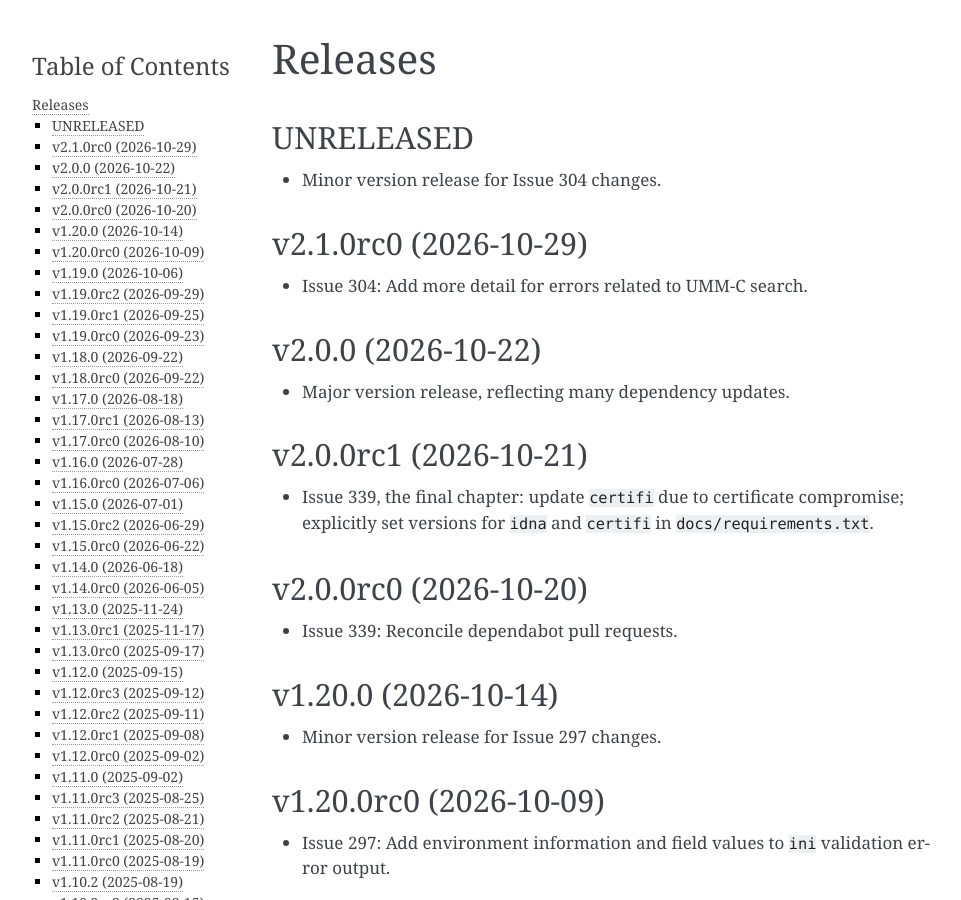
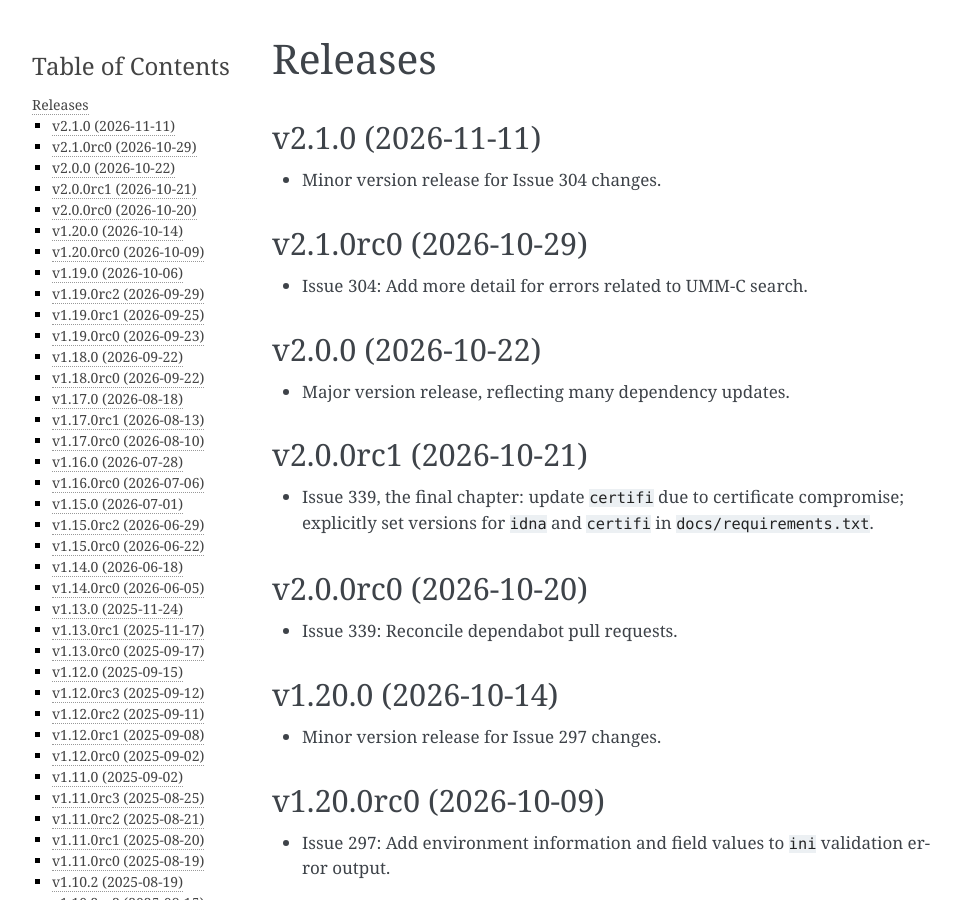
Before and after one commit to nsidc/granule-metgen, a Sphinx documentation site: the page built from docs/source/releases.rst, in a window 1280 px wide and 900 px high. Shown: the whole window, without its empty margins (148-1109 px from the left). Built offline with Sphinx 7.4.7, drawn with Linux system fonts in a browser that asks for light colours.

Commit message:
Bump version: 2.1.0rc0 → 2.1.0

```diff
--- a/CHANGELOG.md
+++ b/CHANGELOG.md
@@ -1,4 +1,4 @@
-## UNRELEASED
+## v2.1.0 (2026-11-11)
 
 * Minor version release for Issue 304 changes.
 
--- a/docs/source/conf.py
+++ b/docs/source/conf.py
@@ -6,8 +6,8 @@
 project = "MetGenC"
 copyright = "2024, NSIDC"
 author = "National Snow and Ice Data Center"
-release = "v2.1.0rc0"
-version = "v2.1.0rc0"
+release = "v2.1.0"
+version = "v2.1.0"
 
 extensions = [
     "myst_parser",
--- a/pyproject.toml
+++ b/pyproject.toml
@@ -1,6 +1,6 @@
 [tool.poetry]
 name = "nsidc-metgenc"
-version = "2.1.0rc0"
+version = "2.1.0"
 description = "The nsidc-metgenc package enables data producers as well as Operations staff managing the data ingest workflow to create metadata files conforming to NASA's Common Metadata Repository UMM-G specification."
 authors = ["National Snow and Ice Data Center (NSIDC) <nsidc@nsidc.org>"]
 readme = "README.md"
@@ -55,7 +55,7 @@
 beautifulsoup4 = "^4.13.4"
 
 [tool.bumpversion]
-current_version = "2.1.0rc0"
+current_version = "2.1.0"
 parse = """(?x)
     (?P<major>0|[1-9]\\d*)\\.
     (?P<minor>0|[1-9]\\d*)\\.
```
Also changed, not shown: 1 other file.
